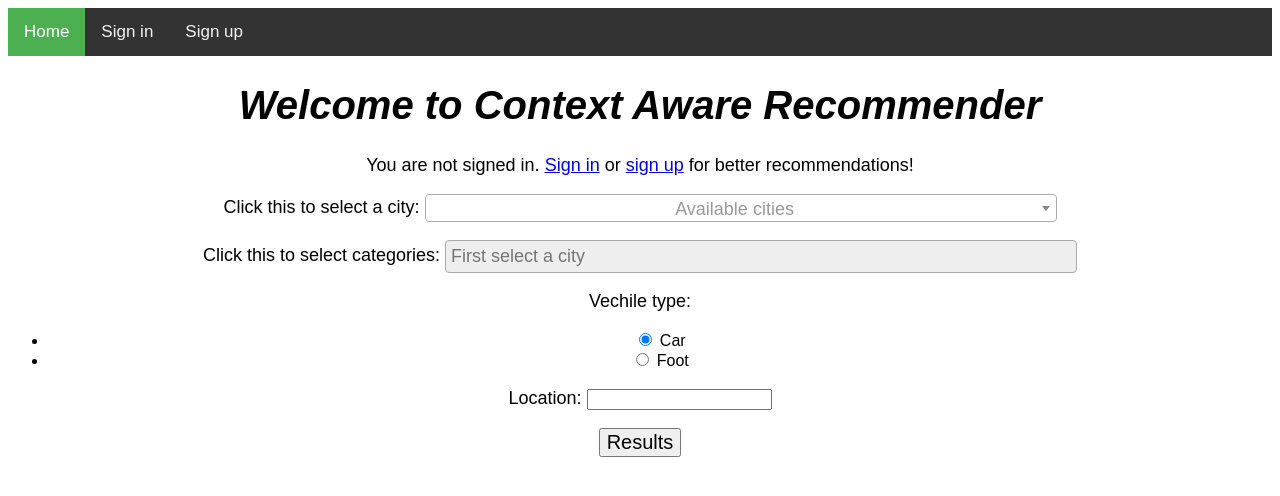
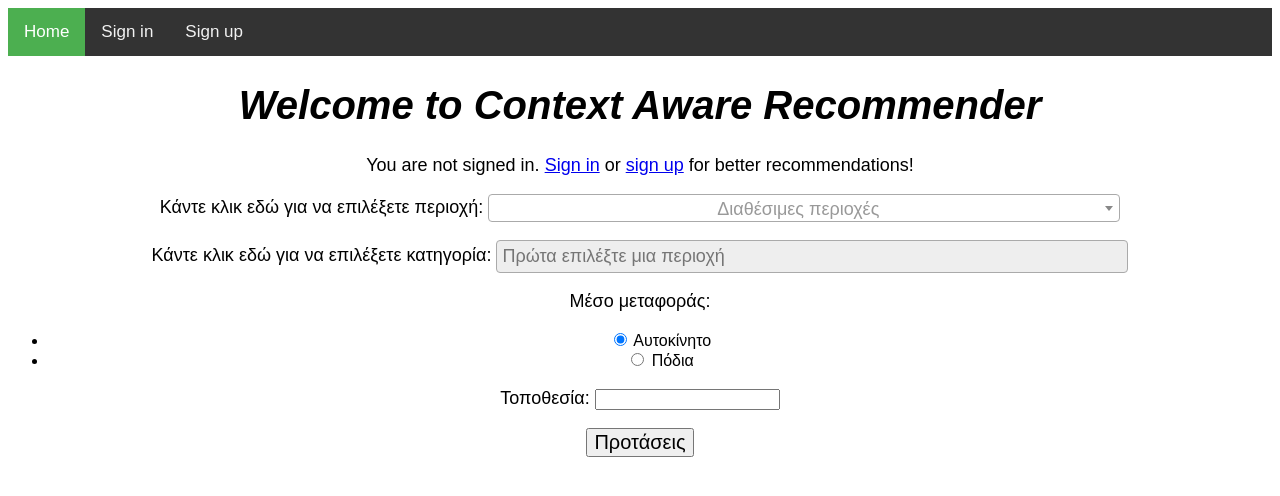
Before and after one commit to nikosece/DSML-Diploma-Context-Aware-Recommender, a Django app: page / in a window 1280 px wide. Shown: the top 496 px of the page. Run offline with Django 3.2, Linux system fonts and the light colour scheme; data that the repository does not hold is empty; parts of the project's set-up code (start-up, migrations or seed data) failed here and were passed over; some libraries are stand-ins or nearby versions.

Commit message:
Google greek version

```diff
--- a/Recommendation/rec/forms.py
+++ b/Recommendation/rec/forms.py
@@ -7,7 +7,7 @@ class CityForm(forms.Form):
     def __init__(self, *args, **kwargs):
         cities = kwargs.pop("City")
         super(CityForm, self).__init__(*args, **kwargs)
-        self.fields["City"] = forms.ChoiceField(choices=cities, label='Click this to select a city',
+        self.fields["City"] = forms.ChoiceField(choices=cities, label='Κάντε κλικ εδώ για να επιλέξετε περιοχή',
                                                 widget=forms.Select(attrs={'onchange': 'submit();'}))
 
 
@@ -15,7 +15,8 @@ class BusinessForm(forms.Form):
     def __init__(self, *args, **kwargs):
         business = kwargs.pop("Business")
         super(BusinessForm, self).__init__(*args, **kwargs)
-        self.fields["Business"] = forms.ChoiceField(choices=business, label='Click this to select a Business',
+        self.fields["Business"] = forms.ChoiceField(choices=business,
+                                                    label='Κάντε κλίκ εδώ για να επιλέξετε επιχείριση',
                                                     widget=forms.Select())
 
 
@@ -23,17 +24,18 @@ class CategoryForm(forms.Form):
     def __init__(self, *args, **kwargs):
         categories = kwargs.pop("Category")
         super(CategoryForm, self).__init__(*args, **kwargs)
-        self.fields["Category"] = forms.MultipleChoiceField(choices=categories, label='Click this to select categories')
+        self.fields["Category"] = forms.MultipleChoiceField(choices=categories,
+                                                            label='Κάντε κλικ εδώ για να επιλέξετε κατηγορία')
         # widget=forms.CheckboxSelectMultiple())
 
 
 class VechileForm(forms.Form):
     def __init__(self, *args, **kwargs):
         super(VechileForm, self).__init__(*args, **kwargs)
-        choices = [(0, 'Car'), (1, 'Foot')]
-        self.fields["Vechile"] = forms.CharField(label='Vechile type', widget=forms.RadioSelect(choices=choices),
+        choices = [(0, 'Αυτοκίνητο'), (1, 'Πόδια')]
+        self.fields["Vechile"] = forms.CharField(label='Μέσο μεταφοράς', widget=forms.RadioSelect(choices=choices),
                                                  initial=0)
-        self.fields["Location"] = forms.CharField()
+        self.fields["Location"] = forms.CharField(label='Τοποθεσία')
 
 
 class SignUpForm(UserCreationForm):
--- a/Recommendation/rec/templates/rec/apply_review.html
+++ b/Recommendation/rec/templates/rec/apply_review.html
@@ -59,7 +59,7 @@
 <span class="fa fa-star"></span>
 {% endif %}
 
-<p>{{ b.stars}} average based on {{ b.review_count}} reviews.</p>
+<p>{{ b.stars}} {{ b.review_count}} αξιολογήσεις.</p>
 <hr style="border:3px solid #333333">
 
 </div>
--- a/Recommendation/rec/templates/rec/index.html
+++ b/Recommendation/rec/templates/rec/index.html
@@ -44,7 +44,7 @@
     <script>
         $(document).ready(function() {
         $('#id_City').select2({
-        placeholder: "Available cities",
+        placeholder: "Διαθέσιμες περιοχές",
         allowClear: true
     });
     });
@@ -53,12 +53,12 @@
         $(document).ready(function() {
         if($("#id_City").val()==""){
             $('#id_Category').select2({
-            placeholder: 'First select a city',
+            placeholder: 'Πρώτα επιλέξτε μια περιοχή',
             disabled : true,
             });}
         else{
             $('#id_Category').select2({
-            placeholder: 'Available categories',
+            placeholder: 'Διαθέσιμες κατηγορίες',
             disabled : false,
             });}
     });
@@ -68,7 +68,7 @@
             $("#id_City").change(function(){
                 if($(this).val() == "") {
                     $('#id_Category').prop({"disabled": true});
-                    $('#id_Category').prop({"placeholder": 'First select a city'});
+                    $('#id_Category').prop({"placeholder": 'Πρώτα επιλέξτε μια περιοχή'});
                 }
             })
         })
@@ -140,7 +140,7 @@ function myFunction() {
     {{ form2.as_p }}
     {{ form4.as_p }}
 
-    <input type="submit" value="Results">
+    <input type="submit" value="Προτάσεις">
 </form>
 </body>
 </html>
--- a/Recommendation/rec/templates/rec/results.html
+++ b/Recommendation/rec/templates/rec/results.html
@@ -33,7 +33,7 @@ body {
   </div>
      {% endif %}
 </div>
-<h1>Recommendation results</h1>
+<h1>Προτάσεις</h1>
 <table class="table">
     <thead>
         <tr>
@@ -51,7 +51,7 @@ body {
                 <td>{{r.distance}}</td>
                 <td>{{r.duration}}</td>
                 <td>{{r.score}}</td>
-                <td><a href="/show_directions/{{r.id}}/">directions</a></td>
+                <td><a href="/show_directions/{{r.id}}/">οδηγίες</a></td>
             </tr>
         {% endfor %}
     </tbody>
--- a/Recommendation/rec/templates/rec/review.html
+++ b/Recommendation/rec/templates/rec/review.html
@@ -57,7 +57,7 @@
     </div>
   </div>
 </div>
- <h2>Select a city and a place you want to review</h2>
+ <h2>Επιλέξτε περιοχή και επιχειρίση που θέλετε να αξιολογήσετε</h2>
 
 <form action="/review/" method="POST">
     {% csrf_token %}
@@ -66,7 +66,7 @@
 <form action="/apply_review/" method="GET">
     {% csrf_token %}
     {{ form2.as_p }}
-    <input type="submit" value="Review">
+    <input type="submit" value="Αξιολόγηση">
 </form>
 </body>
 </html>
--- a/Recommendation/rec/templates/rec/show_business.html
+++ b/Recommendation/rec/templates/rec/show_business.html
@@ -67,7 +67,7 @@
 <span class="fa fa-star"></span>
 {% endif %}
 
-<p>{{ b.stars}} average based on {{ b.review_count}} reviews.</p>
+<p>{{ b.stars}} {{ b.review_count}} αξιολογήσεις.</p>
 <hr style="border:3px solid #333333">
 
 </div>
--- a/Recommendation/rec/views.py
+++ b/Recommendation/rec/views.py
@@ -115,7 +115,7 @@ def results(request):
                 df_new[i].distance = dist[i]
                 df_new[i].duration = dur[i]
             top_10_recommendations = RecommenderEngine.get_recommendations_include_rating(df_new, selected_vechile)
-            cols = ["Name", "Category", "Stars", "Distance(km)", "Duration(minutes)", "Score(%)", "Directions"]
+            cols = ["Όνομα", "Κατηγορίες", "Βαθμολογία", "Απόσταση(χλμ)", "Χρόνος(λεπτά)", "Score(%)", "Οδηγίες"]
             name_list = top_10_recommendations.name.to_list()
             cat_list = top_10_recommendations.categories.to_list()
             star_list = top_10_recommendations.stars.to_list()
@@ -125,7 +125,7 @@ def results(request):
             duration_list = ["{}".format(math.ceil(a)) for a in duration_list]
             score_list = top_10_recommendations.score.to_list()
             score_list = ["{:.2f}".format(a) for a in score_list]
-            ids_list = list(range(0, 10))
+            ids_list = list(range(0, len(distance_list)))
             row_list = []
             for m in range(len(name_list)):
                 row_list.append(
--- a/Recommendation/recommender_engine.py
+++ b/Recommendation/recommender_engine.py
@@ -78,7 +78,7 @@ class RecommenderEngine:
 
         # sort cities by score and index.
         top_items = sorted(df, key=lambda x: x.score, reverse=True)
-        top_items = top_items[0:10]
+        top_items = top_items[0:50]
 
         # create an empty results data frame.
         resulted = pd.DataFrame(columns=('name', 'city', 'categories', 'stars', 'score', 'distance',
```
